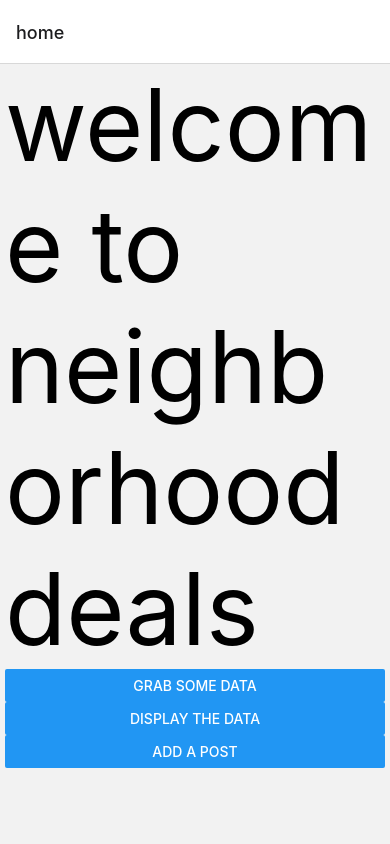
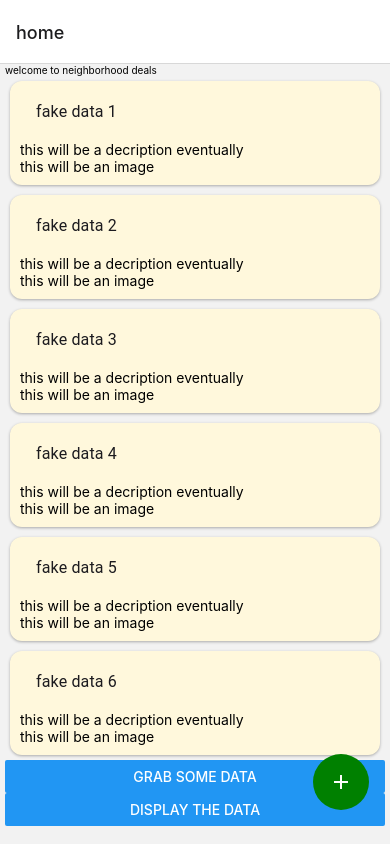
Before and after one commit to ChicoState/neighborhood-deals, a React Native app in the folder frontend/: screen /home in a window 390 px wide. Built offline with nearby package versions, Linux system fonts and the light colour scheme; no server answers.

Commit message:
added FAB and garbage data

```diff
--- a/frontend/package.json
+++ b/frontend/package.json
@@ -13,13 +13,17 @@
     "@react-native-community/masked-view": "^0.1.11",
     "@react-navigation/native": "^6.1.6",
     "@react-navigation/stack": "^6.3.16",
+    "@rneui/themed": "*",
     "axios": "^1.3.4",
     "react": "18.2.0",
     "react-native": "^0.71.3",
+    "react-native-action-button": "^2.8.5",
     "react-native-gesture-handler": "^2.9.0",
+    "react-native-paper": "^5.2.0",
     "react-native-reanimated": "^2.14.4",
     "react-native-safe-area-context": "^4.5.0",
-    "react-native-screens": "^3.20.0"
+    "react-native-screens": "^3.20.0",
+    "react-native-vector-icons": "^9.2.0"
   },
   "devDependencies": {
     "@babel/core": "^7.20.0",
--- a/frontend/src/screens/mvp.tsx
+++ b/frontend/src/screens/mvp.tsx
@@ -1,56 +1,107 @@
-import React from "react";
-import {Text, SafeAreaView, ScrollView, Button, StyleSheet, StatusBar} from "react-native"
-import { useNavigation } from "@react-navigation/native";
-import { useState } from "react";
-import axios from "axios";
-
-
+import React from 'react';
+import {
+  Text,
+  SafeAreaView,
+  ScrollView,
+  Button,
+  StyleSheet,
+  StatusBar,
+  View,
+  TextBase,
+} from 'react-native';
+import {useNavigation} from '@react-navigation/native';
+import {useState, useEffect} from 'react';
+import axios from 'axios';
+import {Card} from 'react-native-paper';
+import {FAB} from '@rneui/themed';
 function MVP(): JSX.Element {
   const navigation = useNavigation();
 
-    const [data, setData] = useState({details:[],});
+  const [myData, setData] = useState({details: []});
+  useEffect(() => {
+    axios
+      .get('https://jsonplaceholder.typicode.com/todos/1')
+      .then(res => {
+        setData({details: res.data});
+      })
+      .catch(err => {
+        console.log('no data');
+      });
+    //console.log(myData);
+  }, []);
+  console.log(myData);
 
-    const getData = () =>{
-        axios.get('https://jsonplaceholder.typicode.com/todos/1')
-        .then(res => {
-            //data = res.data
-            setData({
-                details: res.data
-            });
+  const fakeData = [
+    {id: 1, title: 'this is', description: 'fake data'},
+    {id: 2, title: 'this is', description: 'fake data'},
+    {id: 3, title: 'this is', description: 'fake data'},
+  ];
 
-        }).catch(err => {console.log("no data")})
-        console.log(data.details);
-    }
+  //   function showFakeData({fakeData})
 
-    const displayData = () =>{
-        return(
-            console.log("havent figured out how to display yet")
-            );
-    }
+  return (
+    <SafeAreaView style={styles.container}>
+      <ScrollView style={styles.scroll}>
+        <Text style={styles.testText}>welcome to neighborhood deals</Text>
 
-    return(
-        <SafeAreaView style = {styles.container}>
-        <ScrollView style = {styles.scroll}>
+        <Card style={styles.card}>
+          <Card.Title title="fake data 1" />
+          <Text>this will be a decription eventually</Text>
+          <Text>this will be an image</Text>
+        </Card>
 
-            <Text style = {styles.testText}>
-                welcome to neighborhood deals
-            </Text>
+        <Card style={styles.card}>
+          <Card.Title title="fake data 2" />
+          <Text>this will be a decription eventually</Text>
+          <Text>this will be an image</Text>
+        </Card>
+
+        <Card style={styles.card}>
+          <Card.Title title="fake data 3" />
+          <Text>this will be a decription eventually</Text>
+          <Text>this will be an image</Text>
+        </Card>
+
+        <Card style={styles.card}>
+          <Card.Title title="fake data 4" />
+          <Text>this will be a decription eventually</Text>
+          <Text>this will be an image</Text>
+        </Card>
+
+        <Card style={styles.card}>
+          <Card.Title title="fake data 5" />
+          <Text>this will be a decription eventually</Text>
+          <Text>this will be an image</Text>
+        </Card>
+
+        <Card style={styles.card}>
+          <Card.Title title="fake data 6" />
+          <Text>this will be a decription eventually</Text>
+          <Text>this will be an image</Text>
+        </Card>
+
+        <Button title="grab some data" onPress={() => console.log(myData)} />
         <Button
-                title = "grab some data"
-                onPress={getData}
+          title="display the data"
+          onPress={() => console.log('figure out how to display on page')}
+          // onPress = {()=>console.log("nothing to see here")}
         />
-            <Button
-                title = "display the data"
-                onPress={displayData}
+        <FAB //we can make this one a plus that follows as you scroll
+          icon={{name: 'add', color: 'white'}}
+          color="green"
+          onPress={() => navigation.navigate('post' as never)}
+          placement="right"
         />
-            <Button //we can make this one a plus that follows as you scroll
-                title="add a post"
-                onPress = {() =>
-                    navigation.navigate('post')}
-            />
+        {/* <FAB
+          visible={visible}
+          onPress={() => setVisible(!visible)}
+          placement="right"
+          title="Hide"
+          icon={{name: 'delete', color: 'white'}}
+          color="red"
+        /> */}
       </ScrollView>
     </SafeAreaView>
-
   );
 }
 
@@ -64,8 +115,19 @@ const styles = StyleSheet.create({
     // backgroundColor: ''
   },
   testText: {
-        fontSize: 100,
+    fontSize: 10,
   },
-})
+  card: {
+    // alignItems: 'center',
+    backgroundColor: `#fff8dc`,
+    padding: 10,
+    margin: 5,
+  },
+  fabulous: {
+    position: 'absolute',
+    bottom: 10,
+    right: 10,
+  },
+});
 
 export default MVP;
```
Lines whose indentation alone changed are shown as unchanged.
